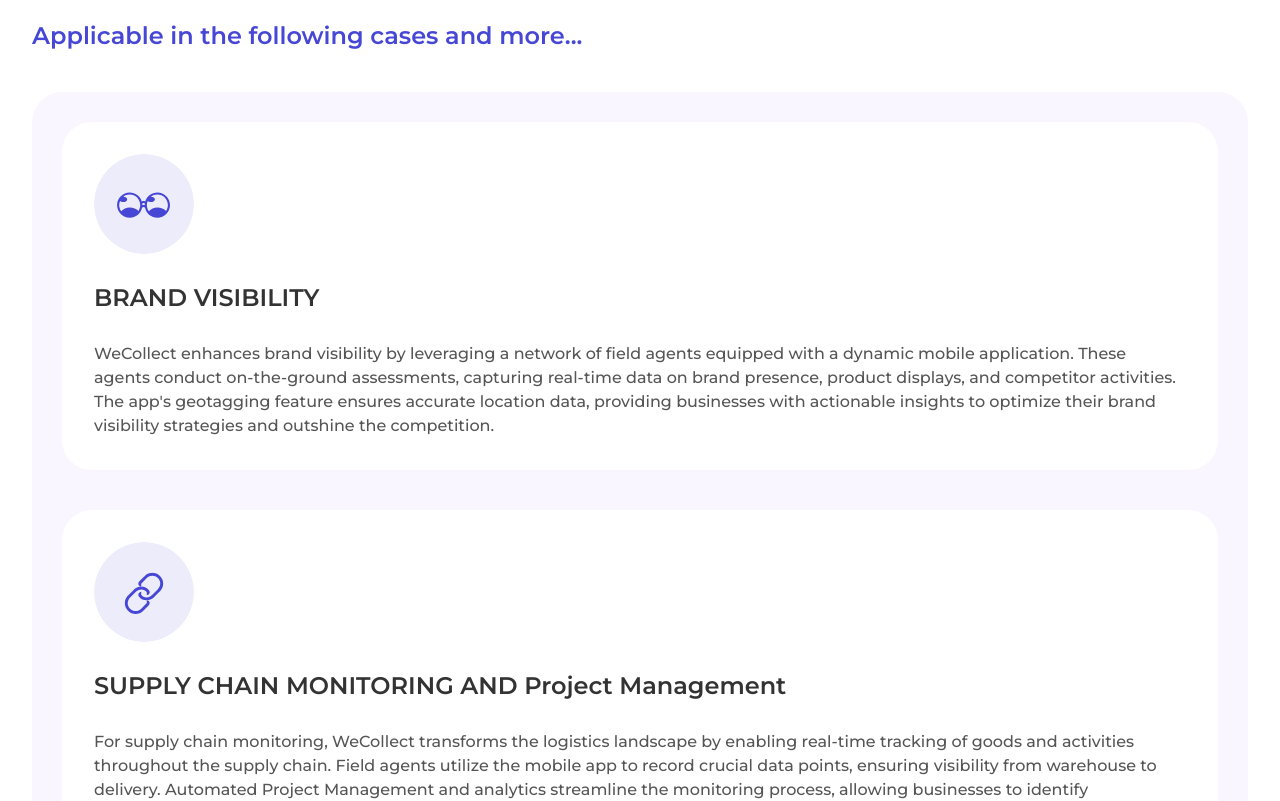
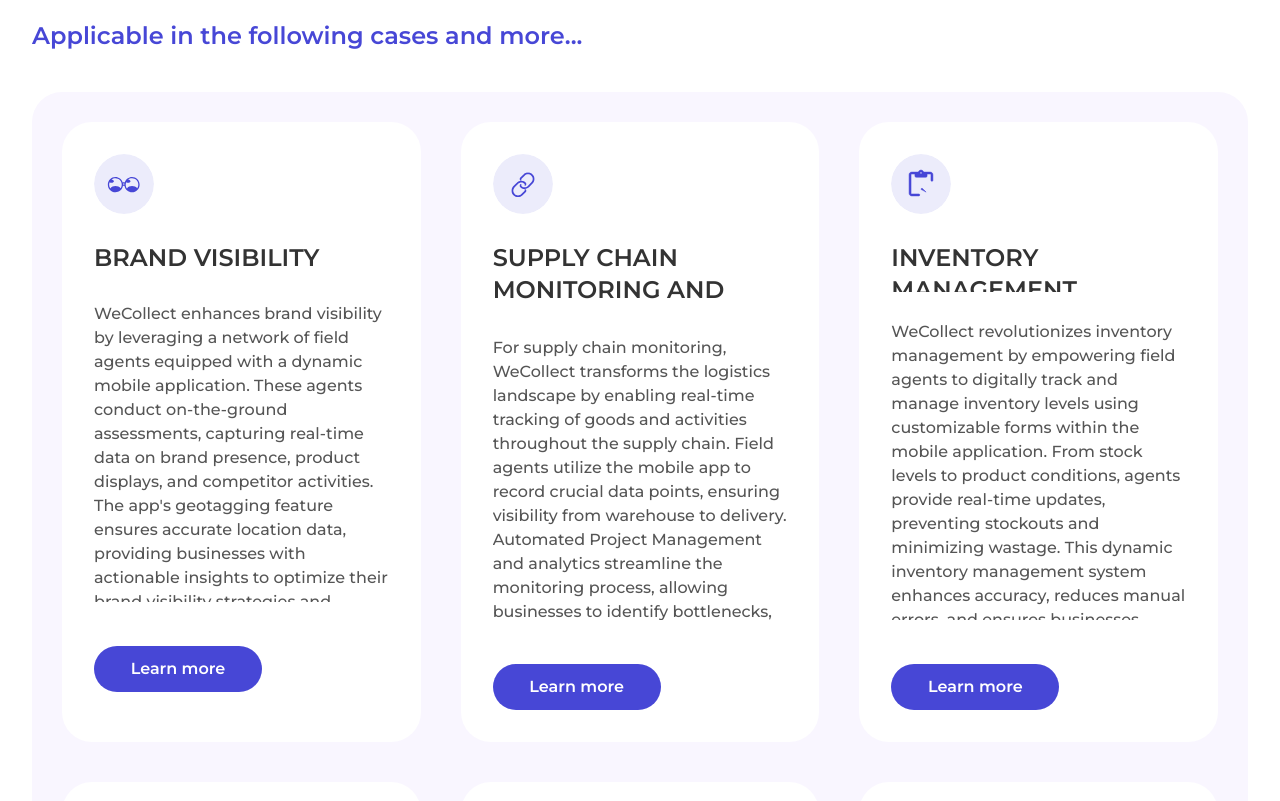
Before and after one commit to Daniekeys/temporary-hosting, a Next.js app: page /applicable-cases in a window 1280 px wide. Shown: the part 860-1661 px from the top of the page. Built offline with nearby package versions, Linux system fonts and the light colour scheme.

Commit message:
pushed for applicable cases

```diff
--- a/components/app-cases/app-case-list.jsx
+++ b/components/app-cases/app-case-list.jsx
@@ -85,26 +85,31 @@ const AppCaseList = () => {
             <h1 className="text-mainBlue 2xl:text-[32px] lg:text-2xl font-semibold max-w-[271px] lg:max-w-full text-center lg:text-start mx-auto lg:mx-0 ">
               Applicable in the following cases and more...
             </h1>
-            <div className="w-full flex flex-col bg-[#F9F6FF] py-[30px] px-4 lg:p-[30px]  rounded-[30px] gap-[30px]  lg:gap-[40px]">
+            <div className="w-full grid grid-cols-1 lg:grid-cols-3 bg-[#F9F6FF] py-[30px] px-4 lg:p-[30px]  rounded-[30px] gap-[30px]  lg:gap-[40px]">
               {data?.map((item, index) => {
                 return (
                   <div
-                    className="w-full bg-white flex flex-col p-4 lg:p-8 gap-4 lg:gap-7 2xl:gap-10 rounded-[30px] boxlee  "
+                    className="w-full bg-white flex flex-col p-4 lg:p-8 gap-4 lg:gap-7  2xl:gap-4 rounded-[30px] boxlee max-h-[620px]  "
                     key={index}
                   >
                     <span>
                       <Image
                         src={item.pic}
                         alt="pics"
-                        className="2xl:w-[120px] lg:w-[100px] w-[80px] h-[80px] lg:h-[100px] 2xl:h-[120px] rounded-full"
+                        className="2xl:w-[80px] lg:w-[60px] w-[50px] h-[50px] lg:h-[60px] 2xl:h-[80px] rounded-full"
                       />
                     </span>
-                    <h1 className=" text-customBlack text-xl font-semibold leading-[48px] 2xl:text-[30px] lg:text-2xl ">
+                    <h1 className=" text-customBlack text-xl font-semibold leading-[48px] 2xl:text-[30px] lg:text-2xl uppercase max-h-[120px] overflow-y-hidden ">
                       {item.title}
                     </h1>
-                    <p className="text-sm 2xl:text-lg lg:text-base text-ash font-medium leading-[35px] ">
+                    <p className="text-sm 2xl:text-lg lg:text-base text-ash font-medium leading-[35px]  w-full h-full max-h-[300px] overflow-y-hidden   ">
                       {item.story}
                     </p>
+                    <span className="mt-4 ">
+                      <button className="bg-mainBlue rounded-[50px] h-[46px] px-5 flex items-center justify-center text-white text-base  cursor-pointer lg:min-w-[168px] hover:bg-[#E3D5FF] hover:text-mainBlue font-semibold ">
+                        Learn more
+                      </button>
+                    </span>
                   </div>
                 );
               })}
--- a/components/footer/request-demo.jsx
+++ b/components/footer/request-demo.jsx
@@ -10,7 +10,7 @@ const RequestDemo = () => {
       <ContainerLayout>
         <div className="w-full request-bg min-h-[300px] px-4 lg:min-h-[500px] flex flex-col items-center justify-center">
           <h1
-            className="text-customBlack text-center text-2xl 2xl:text-[30px] lg:text-2xl 2xl:text-[36px] font-semibold "
+            className="text-customBlack text-center text-2xl 2xl:text-[30px] lg:text-2xl  font-semibold "
             // data-aos="fade-up"
             // data-aos-duration="1000"
           >
```
